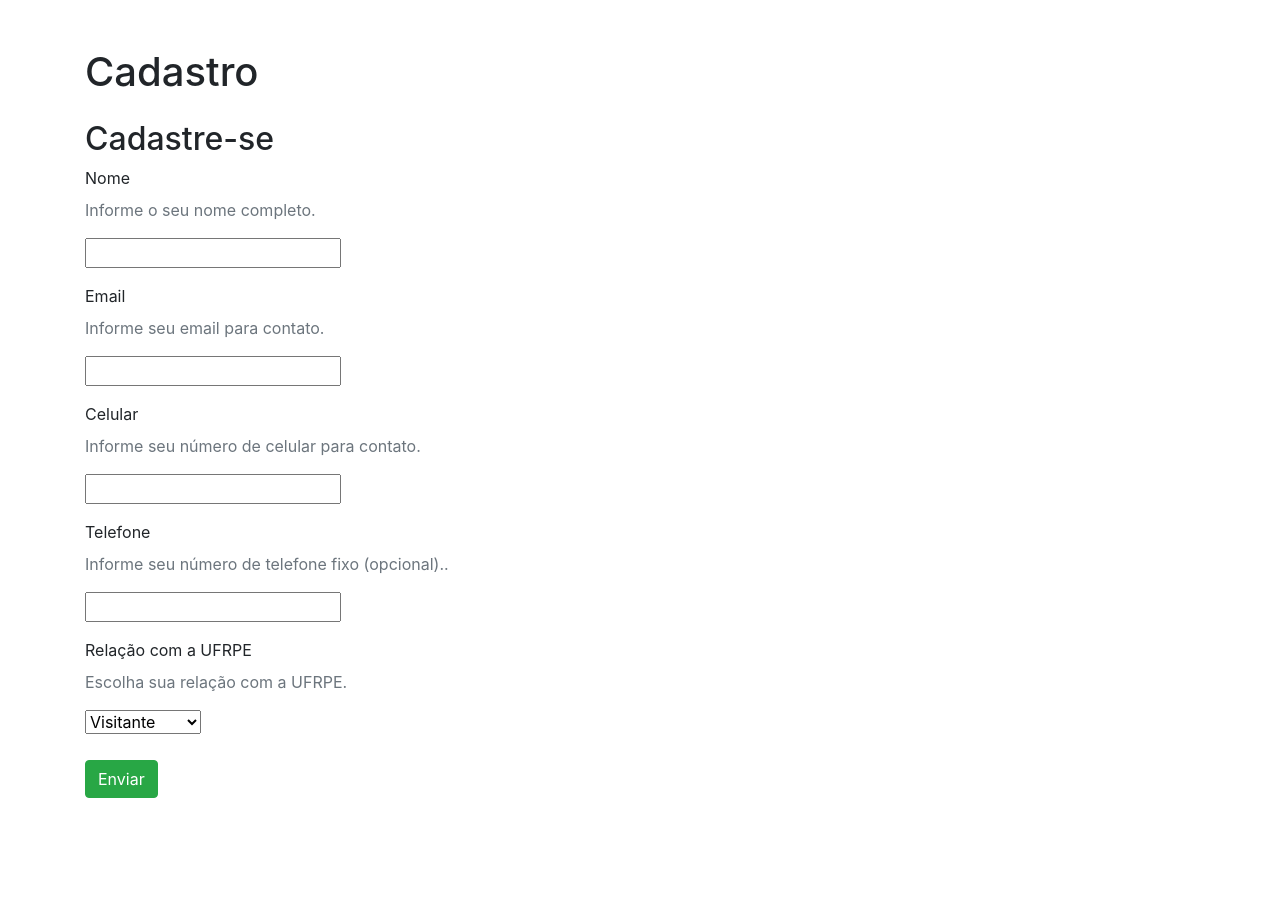
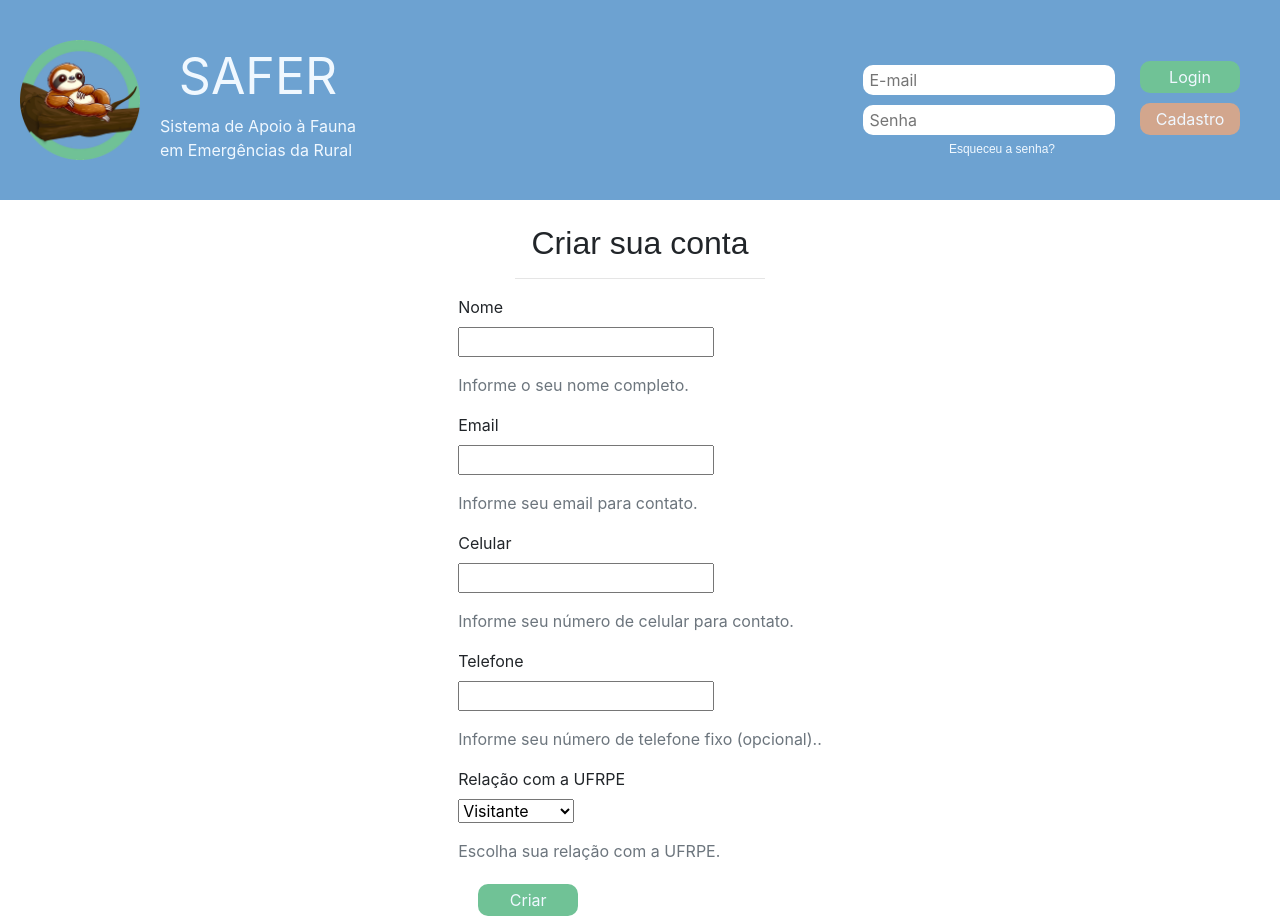
Before and after one commit to Bits-Busters/SAFER, a Django app: page /cadastro/ in a window 1280 px wide. Before the commit the page ends 798 px from the top, so only its background shows below. Run offline with Django 5.2, Linux system fonts and the light colour scheme; some libraries are stand-ins or nearby versions.

Commit message:
Atualizações nas telas de Cadastro de Usuário, Cadastro de Ocorrências e Login.

```diff
--- a/Projeto/SAFERapp/static/css/main.css
+++ b/Projeto/SAFERapp/static/css/main.css
@@ -23,6 +23,7 @@ body {
     width: 160px;
 }
 
+
 .inpLoggin {
     margin: 5px;
     border: none;
@@ -41,6 +42,11 @@ body {
 .contentText {
     text-align: center;
     width: 70%;
+    font-family: Arial, Helvetica, sans-serif;
+}
+
+.container .contentText {
+    text-align: center;
     font-family: Arial, Helvetica, sans-serif;
 }
 
--- a/Projeto/SAFERapp/templates/Cadastro.html
+++ b/Projeto/SAFERapp/templates/Cadastro.html
@@ -1,9 +1,12 @@
+{% load static %}
+
 <!DOCTYPE html>
 <html lang="pt-br">
 <head>
     <meta charset="UTF-8">
     <meta name="viewport" content="width=device-width, initial-scale=1.0">
-    <title>Cadastro</title>
+    <title>Cadastro da Conta</title>
+    <link rel="stylesheet" href="{% static 'css/main.css' %}">
     <link rel="stylesheet" href="https://cdn.jsdelivr.net/npm/bootstrap@4.6.2/dist/css/bootstrap.min.css" integrity="sha384-xOolHFLEh07PJGoPkLv1IbcEPTNtaed2xpHsD9ESMhqIYd0nLMwNLD69Npy4HI+N" crossorigin="anonymous">
     <style>
         .page {
@@ -12,50 +15,85 @@
         .active {
             display: block;
         }
-        button {
-            padding: 10px 15px;
-            margin-top: 10px;
-        }
     </style>
 </head>
 <body>
+    <header>
+        <div id="headerLeft">
+            <div id ="hlContent">
+                <a href="{% url 'home' %}">
+                    <img id="logo" logo src="{% static 'images/logo.jpg' %}" height="160" width="160">
+                </a>
+                <div id="hlTextContent">
+                    <p>
+                        <div style="display: flex; justify-content: center; font-size: 50px;">
+                            SAFER
+                        </div>
+                        <div style="margin-top: 0px;">
+                            Sistema de Apoio à Fauna
+                            <br>
+                            em Emergências da Rural
+                        </div>
+                    </p>
+                </div>
+            </div>
+        </div>
+        <div id="headerRight">
+            <div id="hrContentTop">
+                <div id="hrInput">
+                    <input id="login" class="inpLoggin" type="text" name="emailLogin" placeholder=" E-mail">
+                    <input id="password" class="inpLoggin" type="password"  name="passwordLogin" placeholder=" Senha">
+                </div>
+                <div id="hrButton">
+                        <button class="btnLoggin" style="background-color: #70C296; color: aliceblue;">Login</button>
+                    <a href="{% url 'cadastro' %}">
+                        <button class="btnLoggin" style="background-color: #D2A68D; color: aliceblue">Cadastro</button>
+                    </a>
+                </div>
+            </div>
+            <div id="hrContentBottom">
+                <a href="#" id="passwordRecover">Esqueceu a senha?</a>
+            </div>
+        </div>
+    </header>
     <div class="container">
-        <h1 class="mt-5">Cadastro</h1>
 
         <form method="POST" enctype="multipart/form-data" class="mt-4">
             {% load crispy_forms_tags %}
             {% csrf_token %}
+            <h2 class="container contentText">Criar sua conta</h2>
+            <hr width="250px">
 
             <!-- Página 1 -->
-            <div class="page active" id="page1">
-                <h2>Cadastre-se</h2>
-
+            <div class="content">
+                    <div class="page active " id="page1">
                     <div class="form-group">
                         <label for="{{ form.Nome_Autor.id_for_label }}">Nome</label>
+                        <p>{{ form.nome }}</p>
                         <p class="text-muted">Informe o seu nome completo.</p>
-                    {{ form.nome }}
                     </div>
                     <div class="form-group">
                         <label for="{{ form.Celular_Autor.id_for_label }}">Email</label>
+                        <p>{{ form.email }}</p>
                         <p class="text-muted">Informe seu email para contato.</p>
-                    {{ form.email }}
                     </div>
                     <div class="form-group">
                         <label for="{{ form.Telefone_Autor.id_for_label }}">Celular</label>
+                        <p>{{ form.telefone }}</p>
                         <p class="text-muted">Informe seu número de celular para contato.</p>
-                    {{ form.telefone }}
                     </div>
                     <div class="form-group">
                         <label for="{{ form.Relacao_Autor.id_for_label }}">Telefone</label>
+                        <p>{{ form.telefone_fixo }}</p>
                         <p class="text-muted">Informe seu número de telefone fixo (opcional)..</p>
-                    {{ form.telefone_fixo }}
                     </div>
                     <div class="form-group">
                         <label for="{{ form.Relacao_Autor.id_for_label }}">Relação com a UFRPE</label>
+                        <p>{{ form.relacao_ufrpe }}</p>
                         <p class="text-muted">Escolha sua relação com a UFRPE.</p>
-                    {{ form.relacao_ufrpe }}
                     </div>
-                <button type="submit" class="btn btn-success">Enviar</button>
+                    <button type="submit" class="btnLoggin" style="background-color: #70C296; color: aliceblue;">Criar</button>
+                </div>
             </div>
         </form>
     </div>
--- a/Projeto/SAFERapp/templates/home.html
+++ b/Projeto/SAFERapp/templates/home.html
@@ -6,6 +6,7 @@
     <meta charset="UTF-8">
     <meta name="viewport" content="width=device-width, initial-scale=1.0">
     <link rel="stylesheet" href="{% static 'css/main.css' %}">
+    <link rel="stylesheet" href="https://cdn.jsdelivr.net/npm/bootstrap@4.6.2/dist/css/bootstrap.min.css" integrity="sha384-xOolHFLEh07PJGoPkLv1IbcEPTNtaed2xpHsD9ESMhqIYd0nLMwNLD69Npy4HI+N" crossorigin="anonymous">
     <title>SAFER</title>
 </head>
 <body>
```
Also changed, not shown: Projeto/SAFERapp/templates/Form.html (+74 -27 lines). Lines whose indentation alone changed are shown as unchanged.
